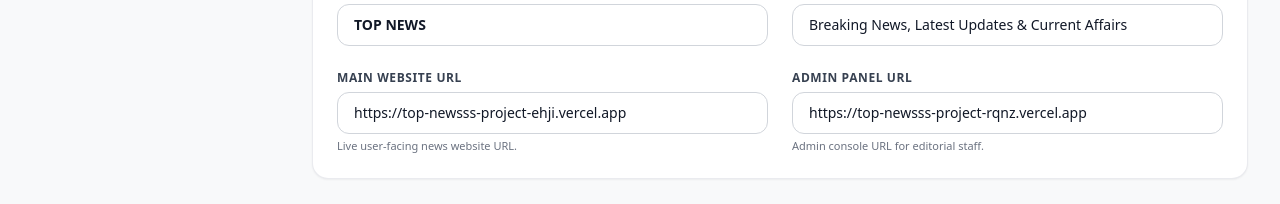
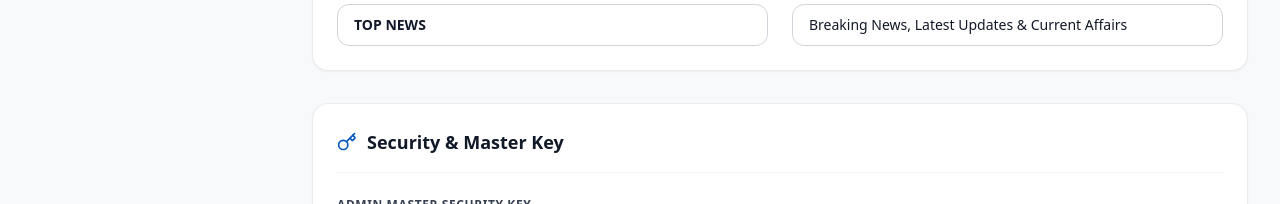
Before and after one commit to jasanim99-spec/top-newsss-project, a React (Vite) app in the folder top-news-admin/: page /settings in a window 1280 px wide. Shown: the part 906-1110 px from the top of the page. Built offline with nearby package versions, Linux system fonts and the light colour scheme; no server answers; the database is empty; sample sign-in values are in the browser's storage.

Commit message:
Remove Main Website URL and Admin Panel URL input fields from Settings page UI

```diff
--- a/top-news-admin/src/pages/Settings.tsx
+++ b/top-news-admin/src/pages/Settings.tsx
@@ -392,34 +392,7 @@ export const Settings: React.FC = () => {
               />
             </div>
 
-            <div>
-              <label className="block text-xs font-bold text-gray-700 uppercase tracking-wider mb-1.5">
-                Main Website URL
-              </label>
-              <input
-                type="url"
-                value={settings.mainWebsiteUrl || 'http://localhost:8080'}
-                onChange={(e) => setSettings({ ...settings, mainWebsiteUrl: e.target.value })}
-                className="block w-full px-4 py-2.5 border border-gray-300 rounded-xl text-sm bg-white text-gray-900 focus:outline-none focus:ring-2 focus:ring-[#0058be]/20 focus:border-[#0058be]"
-                placeholder="http://localhost:8080"
-              />
-              <p className="text-[11px] text-gray-500 mt-1">Live user-facing news website URL.</p>
             </div>
-
-            <div>
-              <label className="block text-xs font-bold text-gray-700 uppercase tracking-wider mb-1.5">
-                Admin Panel URL
-              </label>
-              <input
-                type="url"
-                value={settings.adminUrl || 'http://localhost:5173'}
-                onChange={(e) => setSettings({ ...settings, adminUrl: e.target.value })}
-                className="block w-full px-4 py-2.5 border border-gray-300 rounded-xl text-sm bg-white text-gray-900 focus:outline-none focus:ring-2 focus:ring-[#0058be]/20 focus:border-[#0058be]"
-                placeholder="http://localhost:5173"
-              />
-              <p className="text-[11px] text-gray-500 mt-1">Admin console URL for editorial staff.</p>
-            </div>
-          </div>
         </div>
 
         {/* Section 3: Security & Access Control */}
```
